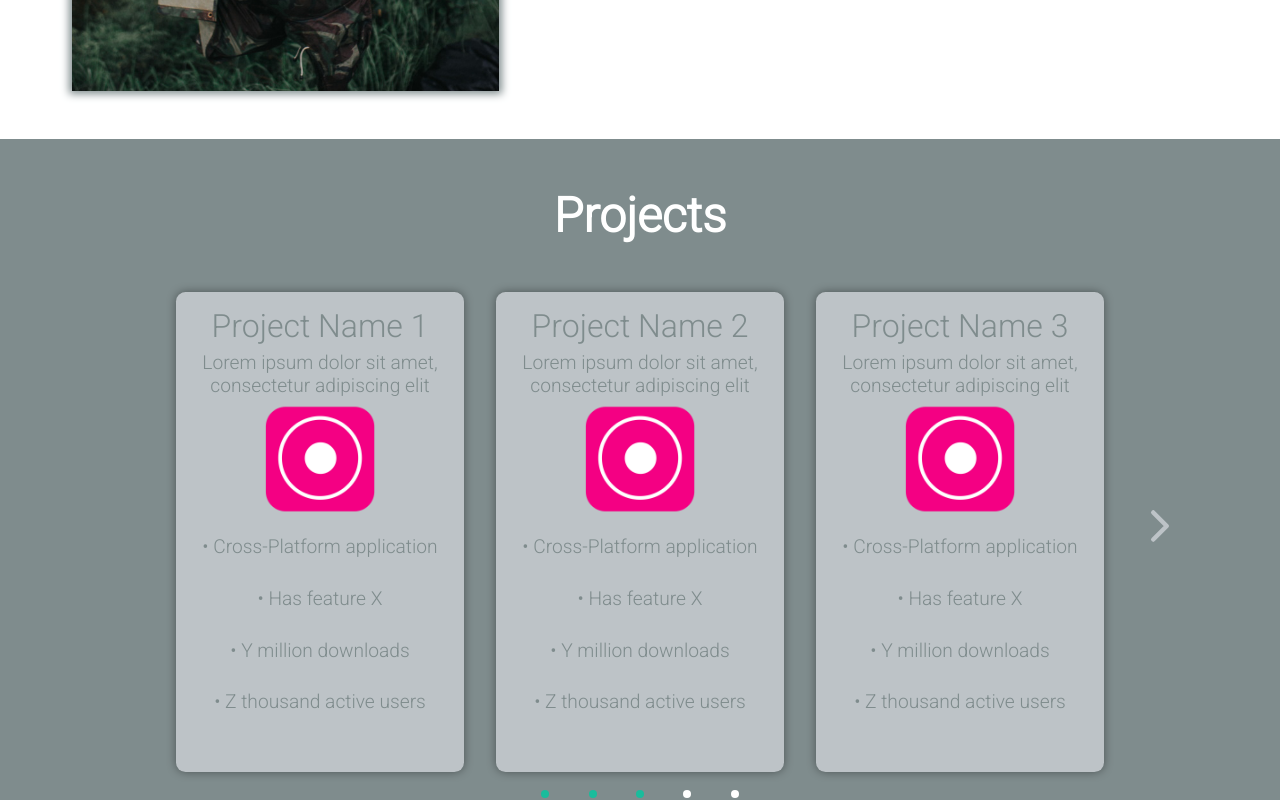
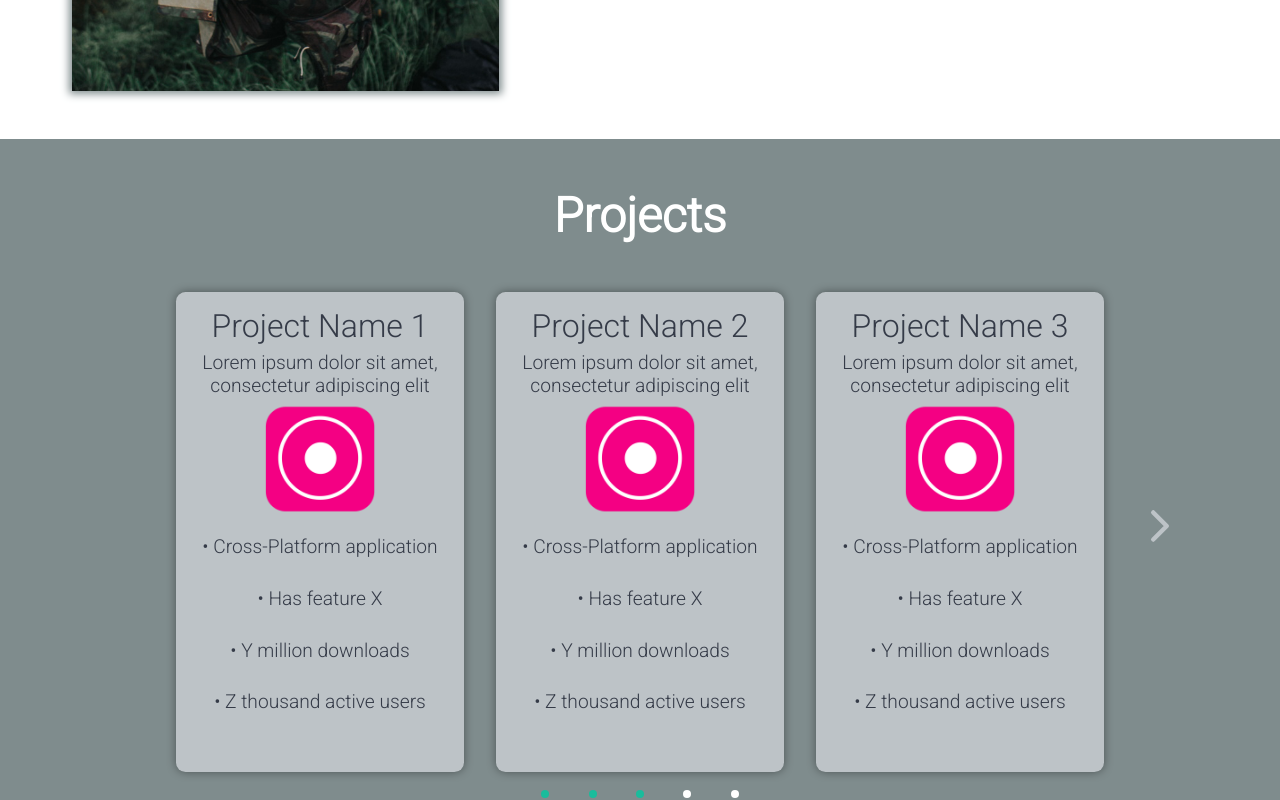
Before and after one commit to IbzOdus/EmployeePage, a React (Create React App) app: page / in a window 1280 px wide. Shown: the part 1740-2540 px from the top of the page. Built offline with nearby package versions, Linux system fonts and the light colour scheme.

Commit message:
Add primary dark color and apply to project card text

```diff
--- a/src/components/views/ProjectCard.jsx
+++ b/src/components/views/ProjectCard.jsx
@@ -88,9 +88,9 @@ const Button = styled.button`
     right: 0;
     font-size: 0.55rem;
     font-weight: bold;
-    color: ${colors.primary};
-    background-color: ${colors.primaryLight};
-    border: 0.2em solid ${colors.primary};
+    color: inherit;
+    background-color: inherit;
+    border: 0.2em solid ${colors.primaryDark};
     border-right: none;
     border-bottom: none;
     padding: 0.3em 1.2em;
--- a/src/components/views/ProjectsSection.jsx
+++ b/src/components/views/ProjectsSection.jsx
@@ -93,7 +93,7 @@ export default function ProjectsSection({ projects, color }) {
         <SectionWrapper
             id='projects'
             backgroundColor={colors.primary}
-            color={colors.primary}>
+            color={colors.primaryDark}>
             <SectionHeading color={'#FFFFFF'}>Projects</SectionHeading>
             <Container>
                 <NavArrow
--- a/src/constants.js
+++ b/src/constants.js
@@ -1,6 +1,7 @@
 export const colors = {
     primary: '#7f8c8d',
     primaryLight: '#bdc3c7',
+    primaryDark: '#353b48',
 };
 
 export const defaultUser = {
```
